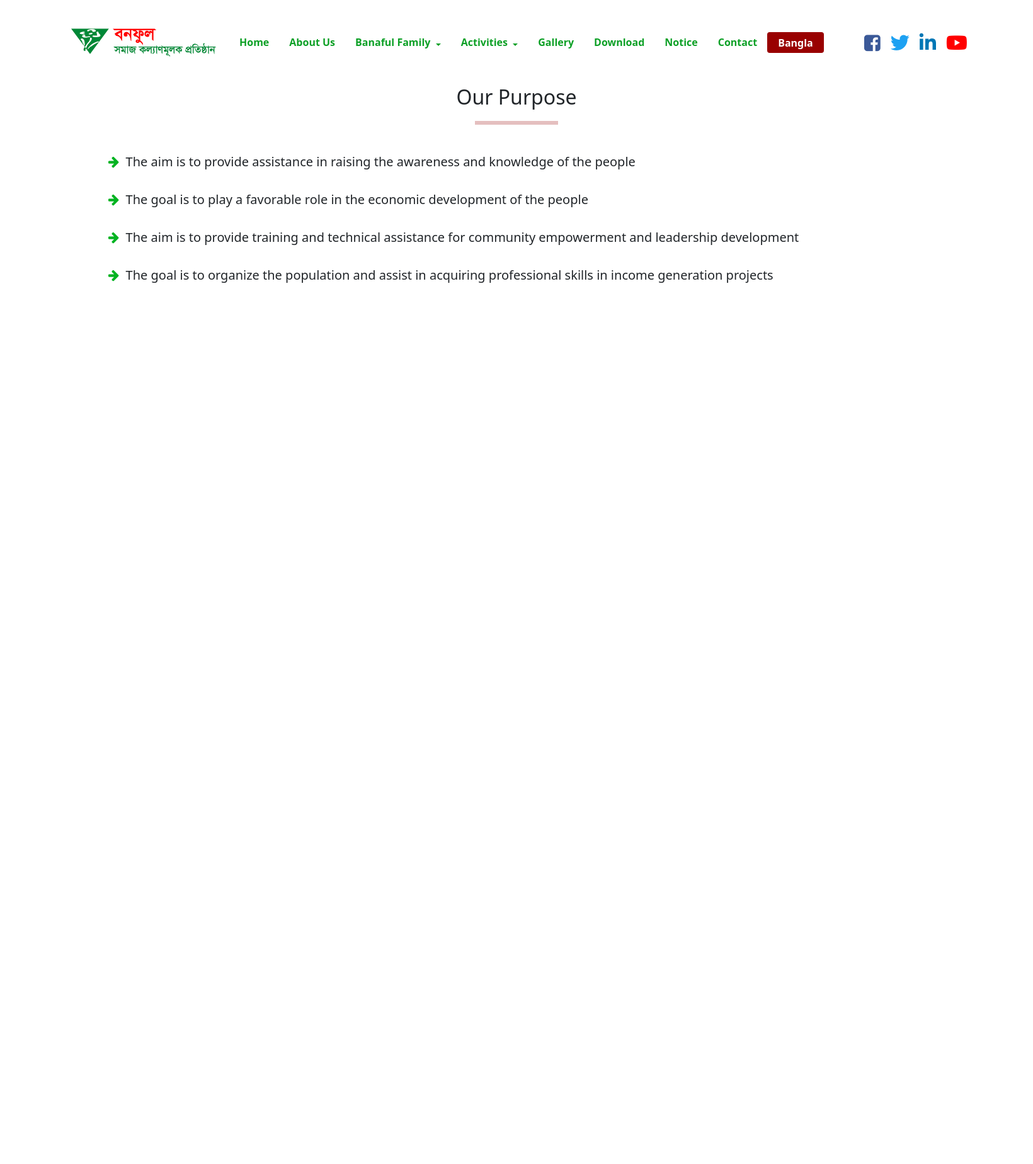
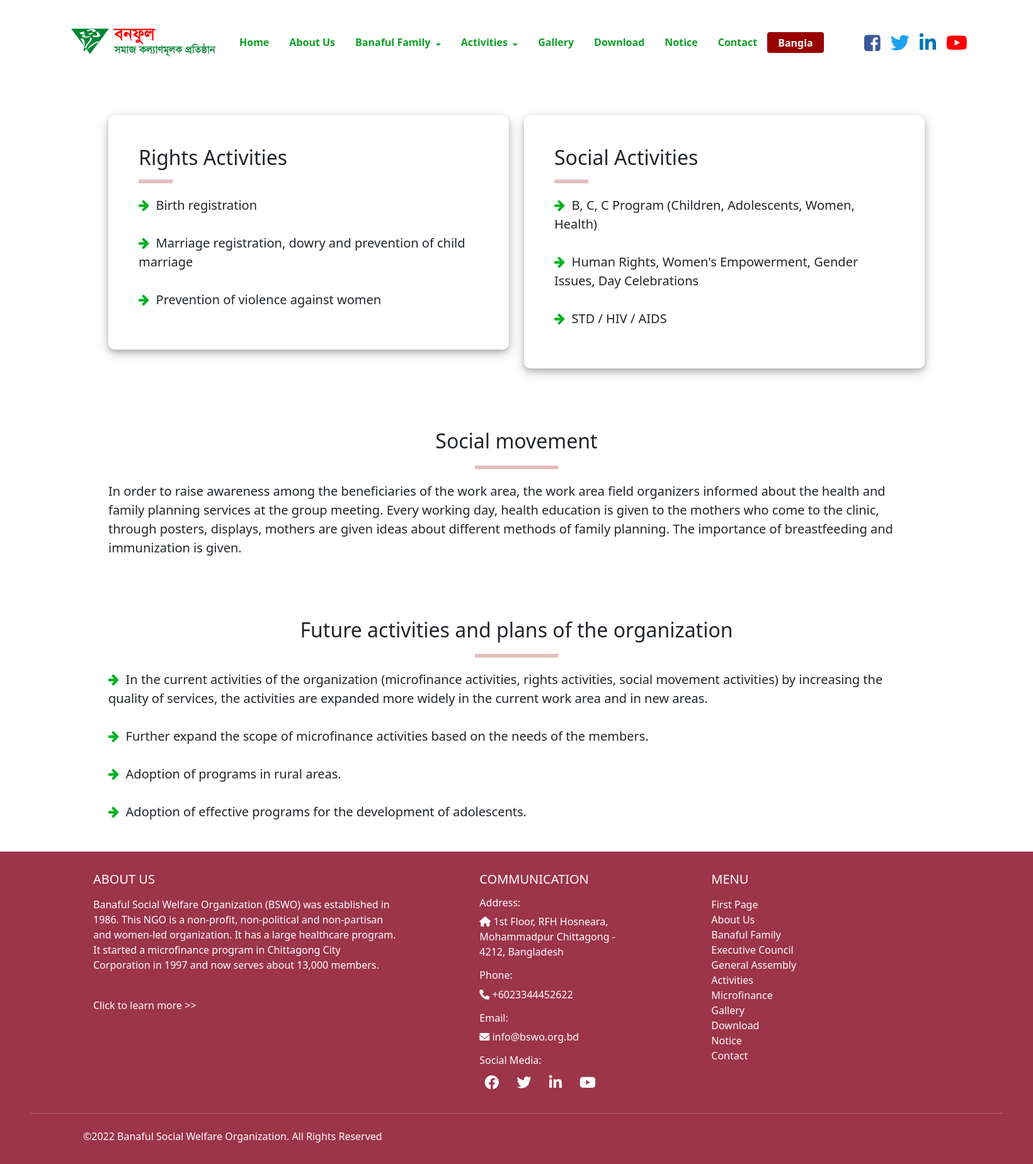
Before and after one commit to fahmid07/BSWO-website, a PHP site: page /others.html in a window 1640 px wide. Shown: the whole page at 63% size. Before the commit the page ends 449 px from the top, so only its background shows below. Run offline with PHP 8.4, Linux system fonts and the light colour scheme; some libraries are stand-ins or nearby versions.

Commit message:
First Evaluation

```diff
--- a/others.html
+++ b/others.html
@@ -76,7 +76,7 @@
                         </li>
 
                         <li class="nav-item">
-                            <a class="nav-link" href="#">Contact</a>
+                            <a class="nav-link" href="contact.html">Contact</a>
                         </li>
 
                         <li class="nav-item">
@@ -85,8 +85,9 @@
                         </li>
                     </ul>
                     <ul class="navbar-nav ms-auto me-lg-5 pe-lg-5" style="font-size: 30px;">
-						<li class="nav-item px-2" >
-							<a href="https://www.behance.net/fahmid07" style="color:#3b5998;"> <i class="fa fa-facebook-square"></i> </a>
+                        <li class="nav-item px-2">
+                            <a href="https://www.behance.net/fahmid07" style="color:#3b5998;"> <i
+                                    class="fa fa-facebook-square"></i> </a>
                         </li>
                         <li class="nav-item px-2">
                             <a href="https://www.instagram.com/fahmid_orpon/" style="color:	#1DA1F2;"> <i
@@ -106,28 +107,190 @@
         </nav>
     </header>
 
-    <div class="container">
+    <div class="container mt-5">
+        <div class="row">
+            <div class="col">
+                <div class="container p-5"
+                    style="box-shadow: 0 4px 8px 0 rgba(0, 0, 0, 0.2), 0 6px 20px 0 rgba(0, 0, 0, 0.19); border-radius: 10px;">
+                    <h2 class="mb-3 font-weight-bold">Rights Activities</h2>
+                    <hr allign="center"
+                        style="height:6px; width:10%; background-color:#990000; margin-top: 3px; margin-bottom:20px;">
+                    <p class="fs-5">
+                        <i class="fa fa-arrow-right" style="color:#02b321;"></i>&nbsp; Birth registration
+                        <br>
+                        <br>
+                        <i class="fa fa-arrow-right" style="color:#02b321;"></i>&nbsp; Marriage registration, dowry and prevention of child marriage
+                        <br>
+                        <br>
+                        <i class="fa fa-arrow-right" style="color:#02b321;"></i>&nbsp; Prevention of violence against women
+                    </p>
+                </div>
+            </div>
+
+            <div class="col">
+                <div class="container p-5"
+                    style="box-shadow: 0 4px 8px 0 rgba(0, 0, 0, 0.2), 0 6px 20px 0 rgba(0, 0, 0, 0.19); border-radius: 10px;">
+                    <h2 class="mb-3 font-weight-bold">Social Activities</h2>
+                    <hr allign="center"
+                        style="height:6px; width:10%; background-color:#990000; margin-top: 3px; margin-bottom:20px;">
+                    <p class="fs-5">
+                        <i class="fa fa-arrow-right" style="color:#02b321;"></i>&nbsp; B, C, C Program (Children, Adolescents, Women, Health)
+                        <br>
+                        <br>
+                        <i class="fa fa-arrow-right" style="color:#02b321;"></i>&nbsp; Human Rights, Women's Empowerment, Gender Issues, Day Celebrations
+                        <br>
+                        <br>
+                        <i class="fa fa-arrow-right" style="color:#02b321;"></i>&nbsp; STD / HIV / AIDS
+                    </p>
+                </div>
+            </div>
+        </div>
+    </div>
+
+    <div class="container" style="margin-top: 6rem;">
         <div class="row justify-content-center text-center">
-            <h2 class="mb-3 font-weight-bold">Our Purpose</h2>
+            <h2 class="mb-3 font-weight-bold">Social movement</h2>
             <hr allign="center"
                 style="height:6px; width:10%; background-color:#990000; margin-top: 3px; margin-bottom:20px;">
         </div>
-        <p class="fs-5 pt-4">
-            <i class="fa fa-arrow-right" style="color:#02b321;"></i>&nbsp; The aim is to provide assistance
-            in raising the awareness and knowledge of the people
+        <p class="fs-5">
+            In order to raise awareness among the beneficiaries of the work area, the work area field organizers
+            informed about the health and family planning services at the group meeting. Every working day, health
+            education is given to the mothers who come to the clinic, through posters, displays, mothers are given ideas
+            about different methods of family planning. The importance of breastfeeding and immunization is given.
+        </p>
+    </div>
+
+    <div class="container" style="margin-top: 6rem;">
+        <div class="row justify-content-center text-center">
+            <h2 class="mb-3 font-weight-bold">Future activities and plans of the organization</h2>
+            <hr allign="center"
+                style="height:6px; width:10%; background-color:#990000; margin-top: 3px; margin-bottom:20px;">
+        </div>
+        <p class="fs-5">
+            <i class="fa fa-arrow-right" style="color:#02b321;"></i>&nbsp; In the current activities of the organization
+            (microfinance activities, rights activities, social movement activities) by increasing the quality of
+            services, the activities are expanded more widely in the current work area and in new areas.
             <br>
             <br>
-            <i class="fa fa-arrow-right" style="color:#02b321;"></i>&nbsp; The goal is to play a favorable
-            role in the economic development of the people
+            <i class="fa fa-arrow-right" style="color:#02b321;"></i>&nbsp; Further expand the scope of microfinance
+            activities based on the needs of the members.
             <br>
             <br>
-            <i class="fa fa-arrow-right" style="color:#02b321;"></i>&nbsp; The aim is to provide training
-            and technical assistance for community empowerment and leadership development
+            <i class="fa fa-arrow-right" style="color:#02b321;"></i>&nbsp; Adoption of programs in rural areas.
             <br>
             <br>
-            <i class="fa fa-arrow-right" style="color:#02b321;"></i>&nbsp; The goal is to organize the
-            population and assist in acquiring professional skills in income generation projects
+            <i class="fa fa-arrow-right" style="color:#02b321;"></i>&nbsp; Adoption of effective programs for the
+            development of adolescents.
         </p>
+    </div>
+
+    <footer class="text-white py-3 mt-5" style="background-color: #9C344A;">
+
+        <div class="container-fluid me-lg-5 px-lg-5">
+
+            <div class="row px-lg-5">
+
+                <div class="col-md-5 col-lg-5 col-xl-5 mx-auto mt-3" style="padding: 0rem 4rem;">
+                    <h5 class="text-uppercase mb-3 font-weight-bold">ABOUT US</h5>
+                    <p>Banaful Social Welfare Organization (BSWO) was established in 1986. This NGO is a non-profit,
+                        non-political and non-partisan and women-led organization. It has a large healthcare program. It
+                        started a microfinance program in Chittagong City Corporation in 1997 and now serves about
+                        13,000 members.</p>
+                    <br>
+                    <p>
+                        <a href="#" class="text-white" style="text-decoration: none;">Click to learn more >></a>
+                    </p>
+
+                </div>
+
+                <div class="col-md-5 col-lg-5 col-xl-3 mx-auto mt-3" style="padding: 0rem 4rem;">
+                    <h5 class="text-uppercase mb-3 font-weight-bold">Communication</h5>
+                    <p>
+                    <h6 class="text-white">Address:</h6>
+                    <i class="fas fa-home mr-3"></i> 1st Floor, RFH Hosneara, Mohammadpur Chittagong - 4212, Bangladesh
+                    </p>
+                    <p>
+                    <h6 class="text-white">Phone:</h6>
+                    <i class="fas fa-phone mr-3"></i> +6023344452622
+                    </p>
+                    <p>
+                    <h6 class="text-white">Email:</h6>
+                    <i class="fas fa-envelope mr-3"></i> info@bswo.org.bd
+                    </p>
+                    <p>
+                    <h6 class="text-white">Social Media:</h6>
+
+                    <ul class="list-unstyled list-inline">
+                        <li class="list-inline-item">
+                            <a href="#" class="btn-floating btn-sm text-white" style="font-size: 23px;"><i
+                                    class="fab fa-facebook"></i></a>
+                        </li>
+                        <li class="list-inline-item">
+                            <a href="#" class="btn-floating btn-sm text-white" style="font-size: 23px;"><i
+                                    class="fab fa-twitter"></i></a>
+                        </li>
+                        <li class="list-inline-item">
+                            <a href="#" class="btn-floating btn-sm text-white" style="font-size: 23px;"><i
+                                    class="fab fa-linkedin-in"></i></a>
+                        </li>
+                        <li class="list-inline-item">
+                            <a href="#" class="btn-floating btn-sm text-white" style="font-size: 23px;"><i
+                                    class="fab fa-youtube"></i></a>
+                        </li>
+                    </ul>
+
+                    </p>
+                </div>
+
+                <div class="col-md-2 col-lg-2 col-xl-4 mx-auto mt-3" style="padding: 0rem 4rem;">
+                    <h5 class="text-uppercase mb-3 font-weight-bold">Menu</h5>
+                    <p>
+                        <a href="home.html" class="text-white" style="text-decoration: none;"> First Page</a>
+                        <br>
+                        <a href="about.html" class="text-white" style="text-decoration: none;"> About Us</a>
+                        <br>
+                        <a href="#" class="text-white" style="text-decoration: none;"> Banaful Family</a>
+                        <br>
+                        <a href="#" class="text-white" style="text-decoration: none;"> Executive Council</a>
+                        <br>
+                        <a href="#" class="text-white" style="text-decoration: none;"> General Assembly</a>
+                        <br>
+                        <a href="activities.html" class="text-white" style="text-decoration: none;"> Activities</a>
+                        <br>
+                        <a href="microfinance.html" class="text-white" style="text-decoration: none;"> Microfinance</a>
+                        <br>
+                        <a href="#" class="text-white" style="text-decoration: none;"> Gallery</a>
+                        <br>
+                        <a href="#" class="text-white" style="text-decoration: none;"> Download</a>
+                        <br>
+                        <a href="#" class="text-white" style="text-decoration: none;"> Notice</a>
+                        <br>
+                        <a href="contact.html" class="text-white" style="text-decoration: none;"> Contact</a>
+                    </p>
+                </div>
+
+            </div>
+
+            <hr class="mb-4">
+
+            <div class="row px-lg-5">
+
+                <div class="col-md-7 col-lg-8 ps-lg-5">
+                    <p> ©2022 Banaful Social Welfare Organization. All Rights Reserved
+                    </p>
+
+                </div>
+
+                <div class="col-md-5 col-lg-4">
+                    <div class="text-center text-md-right">
+
+                    </div>
+
+                </div>
+
+            </div>
+
         </div>
 
     </footer>
--- a/style.css
+++ b/style.css
@@ -49,3 +49,12 @@ table{
   border-spacing: 10px 10px;
   border: #0da026 solid 1px;
 }
+
+.pointer {
+  cursor: pointer;
+  font-weight: bold;
+}
+
+.pointer:hover {
+    color: #990000;
+}
```
Also changed, not shown: about.html (+66 -7 lines), activities.html (+9 -9 lines), contact.html (added, +316 -0 lines), home.html (+17 -24 lines), microfinance.html (+15 -15 lines), images/BonofulTika.jpg (added), images/IMG_0061.jpg (added), images/office.png (added), 1 other file. Lines whose indentation alone changed are shown as unchanged.
